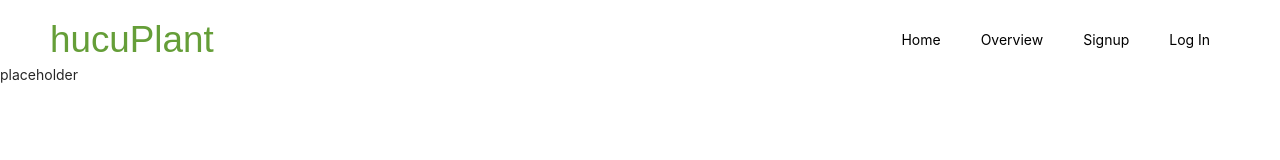
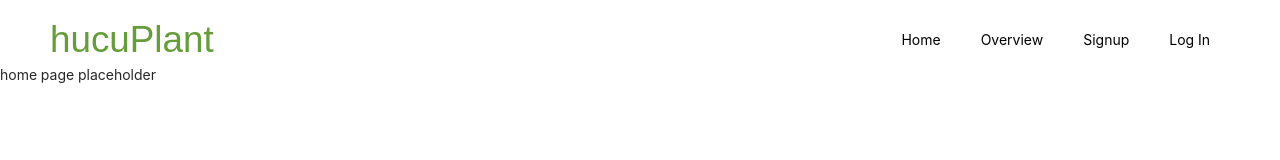
Before and after one commit to JakubSapko/hucuPlant, a React (Create React App) app in the folder frontend/: page / in a window 1280 px wide. Shown: the top 160 px of the page. Built offline with nearby package versions, Linux system fonts and the light colour scheme.

Commit message:
reorganise landing page, add navigation

```diff
--- a/frontend/src/App.tsx
+++ b/frontend/src/App.tsx
@@ -1,10 +1,9 @@
-import React from "react";
 import HomePage from "./pages/HomePage";
-import LoginPage from "./pages/LoginPage";
 import { BrowserRouter, Route, Routes } from "react-router-dom";
 import PrivateRoute from "./utils/PrivateRoute";
 import { AuthContextProvider } from "./context/AuthContext";
-import { LandingPageHome } from "./pages/LandingPageHome";
+import { LandingPage } from "./pages/Landing/LandingPage";
+import LandingPageLogIn from "./pages/Landing/LandingPageLogin";
 
 function App() {
 
@@ -18,8 +17,8 @@ function App() {
                 <PrivateRoute outlet={<HomePage />} />
               }
               />
-            <Route element={<LoginPage />} path="/login" />
-            <Route element={<LandingPageHome/>} path="/"/>
+            <Route element={<LandingPageLogIn />} path="/login" />
+            <Route element={<LandingPage/>} path="/"/>
           </Routes>
         </AuthContextProvider>
       </BrowserRouter>
--- a/frontend/src/context/AuthContext.tsx
+++ b/frontend/src/context/AuthContext.tsx
@@ -55,7 +55,7 @@ export const AuthContextProvider = ({ children }: AuthContextProviderProps) => {
     if (storedTokens) {
       if (storedTokens !== null) {
         const localStorageData = JSON.parse(storedTokens);
-        setUser(jwt_decode(localStorageData.access));
+        setUser(jwt_decode(localStorageData.accessToken));
       }
     } else {
       setUser(null);
@@ -69,7 +69,7 @@ export const AuthContextProvider = ({ children }: AuthContextProviderProps) => {
     setAuthTokens(null);
     setUser(null);
     localStorage.removeItem("authTokens");
-    navigate("/login", { replace: true });
+    navigate("/", { replace: true });
   };
 
   const logInUser = async (username: string, password: string) => {
--- a/frontend/src/context/PlantsContext.tsx
+++ b/frontend/src/context/PlantsContext.tsx
@@ -61,7 +61,7 @@ export const PlantsContextProvider = ({
   const updateTracking = async (plant: IPlant) => {
     plant.tracked = !plant.tracked;
     let accessToken = authTokens?.access;
-    const response = await fetch(`http://localhost:8000/api/update_plant/${plant.id}`, {
+    const response: Response = await fetch(`http://localhost:8000/api/update_plant/${plant.id}`, {
       method: "POST",
       headers: {
         "Content-Type": "application/json",
--- /dev/null
+++ b/frontend/src/pages/Landing/LandingPage.tsx
@@ -0,0 +1,106 @@
+import { Layout, Menu } from "antd";
+import { MenuItemType } from "rc-menu/lib/interface";
+import React, { useState } from "react";
+import styled from "styled-components";
+import { LandingPageHome } from "./LandingPageHome";
+import LandingPageLogIn from "./LandingPageLogin";
+
+const { Header, Content } = Layout;
+
+const StyledHeader = styled(Header)`
+  background-color: white;
+`;
+
+const StyledTitle = styled.div`
+  color: #659e38;
+  font-family: "Poppins", sans-serif;
+  margin-top: 0.5rem;
+  font-size: 2.3rem;
+  width: fit-content;
+  float: left;
+`;
+
+const StyledMenu = styled(Menu)`
+  margin-top: 0.5rem;
+  border-bottom-style: none;
+`;
+
+
+
+
+export const LandingPage = () => {
+
+  const [landingPageSubpage, setLandingPageSubpage] = useState<string>("home");
+
+  const links: Array<MenuItemType> = [
+    {
+      key: 1,
+      label: "Home",
+      style: {
+        color: "black",
+        transition: "none",
+        border: "none",
+      },
+      onClick: () => {setLandingPageSubpage("home")}
+    },
+    {
+      key: 2,
+      label: "Overview",
+      style: {
+        color: "black",
+        transition: "none",
+        border: "none",
+      },
+      onClick: () => {setLandingPageSubpage("overview")}
+    },
+    {
+      key: 3,
+      label: "Signup",
+      style: {
+        color: "black",
+        transition: "none",
+        border: "none",
+      },
+      onClick: () => {setLandingPageSubpage("signup")}
+    },
+    {
+      key: 4,
+      label: "Log In",
+      style: {
+        color: "black",
+        transition: "none",
+        border: "none",
+      },
+      onClick: () => {setLandingPageSubpage("login")}
+    },
+  ];
+
+  const switchSubpage = () => {
+    switch (landingPageSubpage){
+      case "home":
+        return <LandingPageHome/>;
+      // case "overview":
+      //   return <LandingPageOverview/>;
+      // case "signup":
+      //   return <LandingPageSignUp/>;
+      case "login":
+        return <LandingPageLogIn/>;
+      default:
+        return <LandingPageHome/>;
+    }
+  }
+
+  return (
+    <>
+      <Layout>
+        <StyledHeader>
+          <StyledTitle>hucuPlant</StyledTitle>
+          <StyledMenu mode="horizontal" items={links} style={{float: 'right'}} />
+        </StyledHeader>
+        <Content style={{backgroundColor: "white"}}>
+            {switchSubpage()}
+        </Content>
+      </Layout>
+    </>
+  );
+};
--- /dev/null
+++ b/frontend/src/pages/Landing/LandingPageHome.tsx
@@ -0,0 +1,6 @@
+
+export const LandingPageHome = () => {
+    return <>
+        <div>home page placeholder</div>
+    </>
+}
--- a/frontend/src/pages/LoginPage.tsx
+++ b/frontend/src/pages/Landing/LandingPageLogin.tsx
@@ -1,10 +1,9 @@
 import React from 'react';
 import {Button, Form, Input} from 'antd';
-import { useAuthContext } from '../context/AuthContext';
-import { Link } from 'react-router-dom';
+import { useAuthContext } from '../../context/AuthContext';
 
 
-const LoginPage: React.FC = () => {
+const LandingPageLogIn: React.FC = () => {
 
     const [form] = Form.useForm();
 
@@ -12,7 +11,6 @@ const LoginPage: React.FC = () => {
 
     return(
         <div>
-            <Link to={"/home"}>do home</Link>
             <Form
                 name="loginForm"
                 initialValues={{remember: true}}
@@ -52,4 +50,4 @@ const LoginPage: React.FC = () => {
     )
 }
 
-export default LoginPage;
+export default LandingPageLogIn;
--- a/frontend/src/pages/LandingPageHome.tsx
+++ /dev/null
@@ -1,9 +0,0 @@
-import { LandingPageLayout } from "./LandingPageLayout"
-
-
-
-export const LandingPageHome = () => {
-    return <LandingPageLayout>
-        <div>placeholder</div>
-    </LandingPageLayout>
-}
--- a/frontend/src/pages/LandingPageLayout.tsx
+++ /dev/null
@@ -1,82 +0,0 @@
-import { Layout, Menu } from "antd";
-import { MenuItemType } from "rc-menu/lib/interface";
-import React from "react";
-import styled from "styled-components";
-
-const { Header, Content } = Layout;
-
-const StyledHeader = styled(Header)`
-  background-color: white;
-`;
-
-const StyledTitle = styled.div`
-  color: #659e38;
-  font-family: "Poppins", sans-serif;
-  margin-top: 0.5rem;
-  font-size: 2.3rem;
-  width: fit-content;
-  float: left;
-`;
-
-const StyledMenu = styled(Menu)`
-  margin-top: 0.5rem;
-  border-bottom-style: none;
-`;
-
-const links: Array<MenuItemType> = [
-  {
-    key: 1,
-    label: "Home",
-    style: {
-      color: "black",
-      transition: "none",
-      border: "none",
-    },
-  },
-  {
-    key: 2,
-    label: "Overview",
-    style: {
-      color: "black",
-      transition: "none",
-      border: "none",
-    },
-  },
-  {
-    key: 3,
-    label: "Signup",
-    style: {
-      color: "black",
-      transition: "none",
-      border: "none",
-    },
-  },
-  {
-    key: 4,
-    label: "Log In",
-    style: {
-      color: "black",
-      transition: "none",
-      border: "none",
-    },
-  },
-];
-
-type ContentChildren = {
-    children?: React.ReactElement
-}
-export const LandingPageLayout = (props: ContentChildren) => {
-  return (
-    <>
-      <Layout>
-        <StyledHeader>
-          <StyledTitle>hucuPlant</StyledTitle>
-          <StyledMenu mode="horizontal" items={links} style={{float: 'right'}} />
-        </StyledHeader>
-        <Content style={{backgroundColor: "white"}}>
-            {props.children}
-        </Content>
-      </Layout>
-    </>
-  );
-};
```
